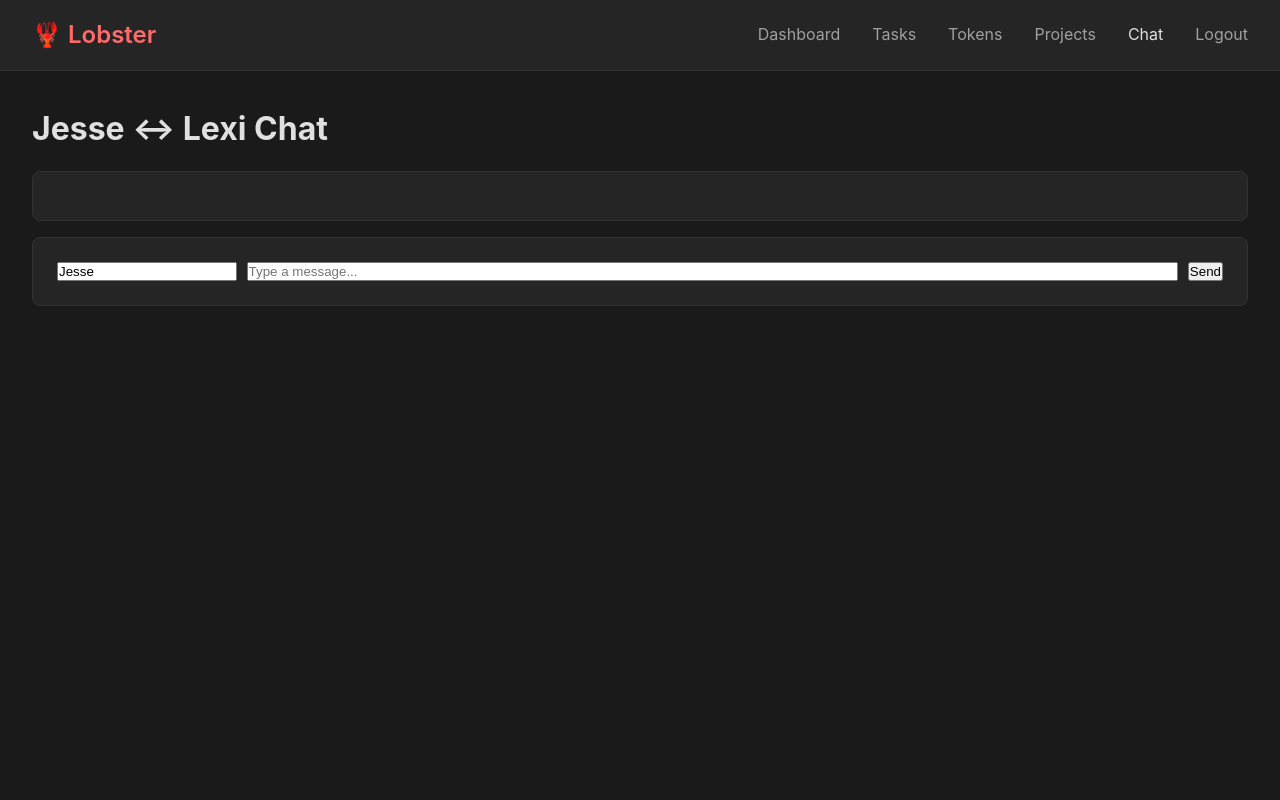
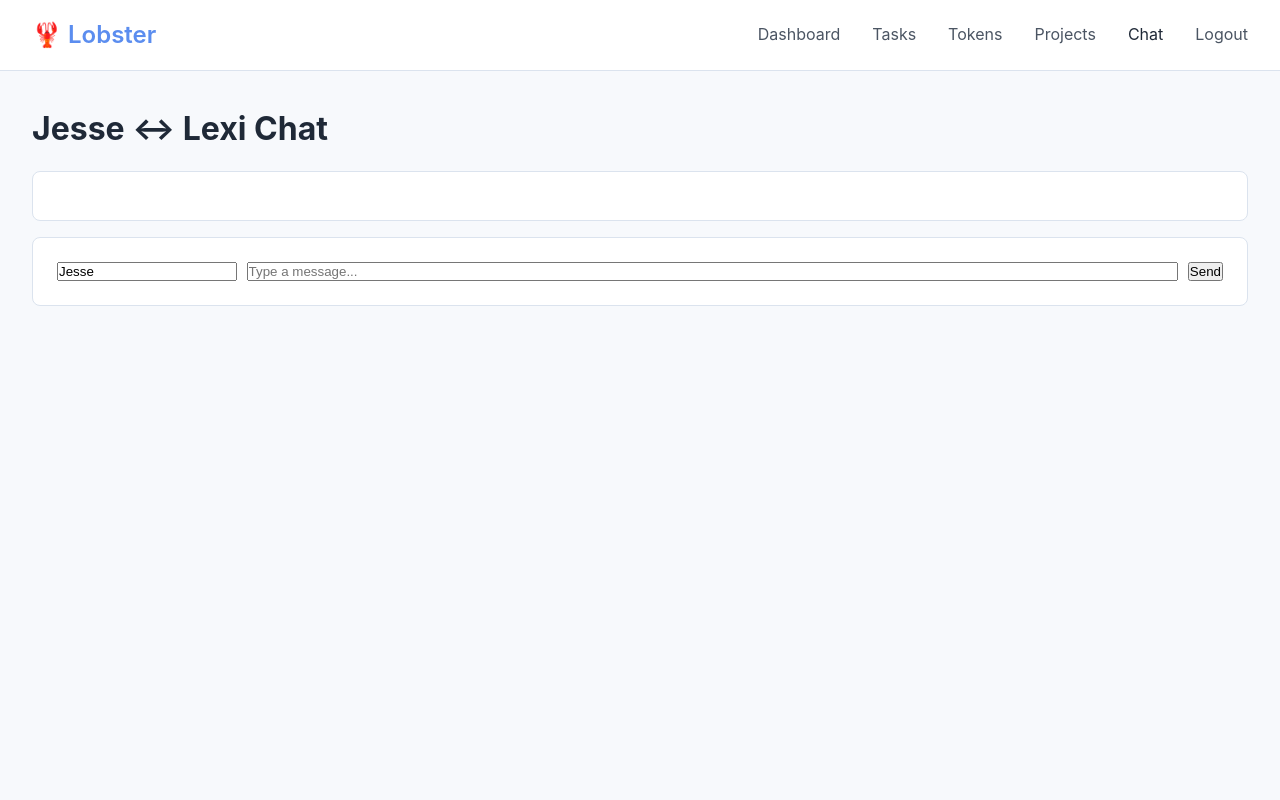
Before and after one commit to OpenLexi/lobster-dashboard, a FastAPI app: page /chat in a window 1280 px wide. Run offline with FastAPI, Linux system fonts and the light colour scheme; data that the repository does not hold is empty.

Commit message:
Switch dashboard to lighter color theme

```diff
--- a/static/style.css
+++ b/static/style.css
@@ -1,16 +1,16 @@
 :root {
-    --bg-primary: #1a1a1a;
-    --bg-secondary: #252525;
-    --bg-tertiary: #2d2d2d;
-    --text-primary: #e0e0e0;
-    --text-secondary: #a0a0a0;
-    --text-muted: #666;
-    --accent: #ff6b6b;
-    --accent-hover: #ff5252;
-    --success: #51cf66;
-    --warning: #ffd93d;
-    --danger: #ff6b6b;
-    --border: #333;
+    --bg-primary: #f7f9fc;
+    --bg-secondary: #ffffff;
+    --bg-tertiary: #eef2f7;
+    --text-primary: #1f2937;
+    --text-secondary: #4b5563;
+    --text-muted: #6b7280;
+    --accent: #5b8def;
+    --accent-hover: #4a79d1;
+    --success: #22c55e;
+    --warning: #f59e0b;
+    --danger: #ef4444;
+    --border: #dbe3ee;
     --radius: 8px;
 }
 
```
